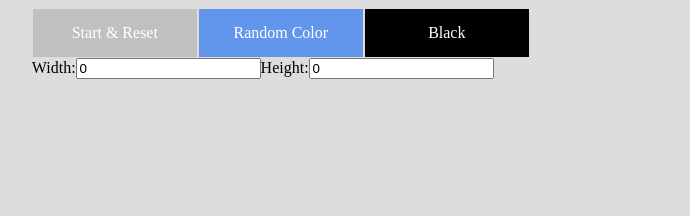
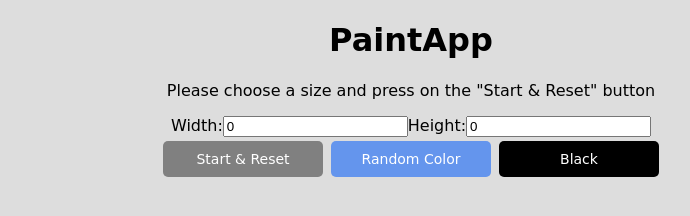
Before and after one commit to TarGue/PaintApp, a plain HTML site: page index.html in a window 1280 px wide. Shown: the whole page, without its empty margins (229-919 px from the left). Drawn offline with Linux system fonts and the light colour scheme.

Commit message:
Add a new font and description

```diff
--- a/script.js
+++ b/script.js
@@ -27,12 +27,15 @@ require({
     var b=0
 
     $("body").append(
+      '<h1>PaintApp</h1>'+
       '<div id="content">'+
-      '<div id="menu" ><div id="generation" class="button">Start & Reset</div>'+
-      '<div id="randColor" class="button">Random Color</div>'+
+      '<p>Please choose a size and press on the "Start & Reset" button</p>'+
+      '<div id="sizemenu">Width:<input id="height" type="number" value="'+a+'"max="100"">Height:<input id="width" type="number" value="'+b+'" max="100"></div></div>'+
+        '<div id="menu" ><div id="generation" class="button">Start & Reset</div>'+
+        '<div id="randColor" class="button">Random Color</div>'+
+        '<div id="black" class="button">Black</div>'+
+       // '<div id="colorpicker"><input type="color" name="color" value="#ff0000"><div>'+
 
-      '<div id="black" class="button">Black</div><div id="inputs"></div>'+
-      '<div id="sizemenu">Width:<input id="height" type="number" value="'+a+'"max="100"">Height:<input id="width" type="number" value="'+b+'" max="100"></div></div>'+
         '<div id="container"></div>')
 
  function squares(size){
--- a/style.css
+++ b/style.css
@@ -1,26 +1,38 @@
+
+
 body{
+    font-family: 'Shadows Into Light', cursive;
     background: #ddd;
+    text-align: center;
 }
+/*
 #content{
     margin-left:20%;
 }
+*/
 .button{
-
-
         border: none;
         color: white;
+        border-radius:5px;
         width: 100px;
-        margin:1px;
-        padding: 15px 32px;
+        margin:4px;
+        padding: 10px 30px;
         text-align: center;
         text-decoration: none;
         display: inline-block;
-        font-size: 16px;
+        font-size: 14px;
 
+}
+
+.button:hover{
+    cursor:pointer;
+    box-shadow: 0 12px 16px 0 rgba(0,0,0,0.24), 0 17px 50px 0 rgba(0,0,0,0.19);
 }
 #container {
    /*border: solid;*/
     background:whitesmoke;
+    margin-left:25%;
+    margin-right:25%;
     /*height: 0px;
     width:0px;*/
 
@@ -42,7 +54,7 @@ body{
     background-color: cornflowerblue;
 }
 #generation{
-    background-color:silver;
+    background-color:grey;
 }
 /*
 .square.black{
```
